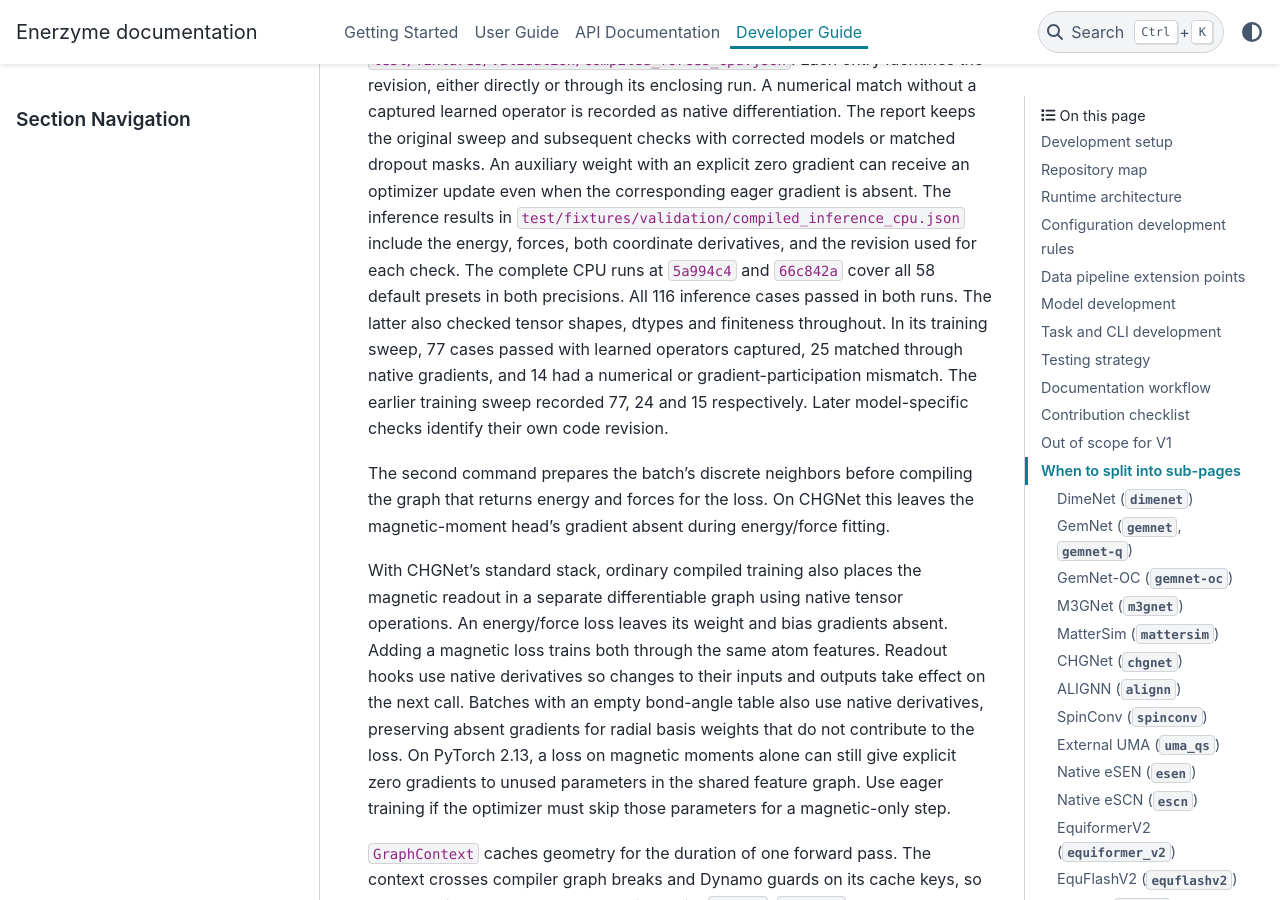
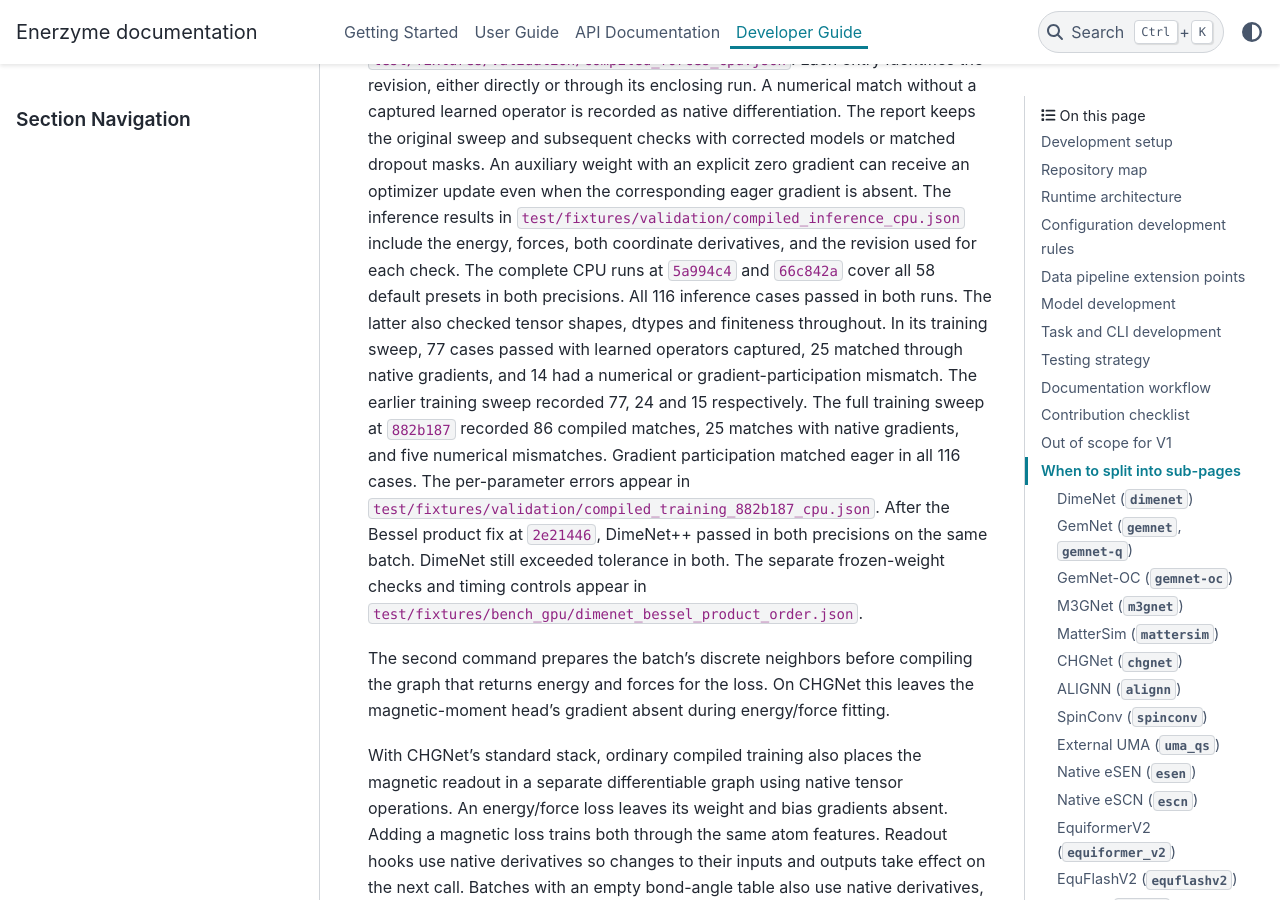
Before and after one commit to Benzoin96485/Enerzyme, a Sphinx documentation site: the page built from docs/developer_guide.rst, in a window 1280 px wide and 900 px high, scrolled down 8660 px. Built offline with Sphinx 7.4.7 and the PyData theme 0.15.4, drawn with Linux system fonts in a browser that asks for light colours.

Commit message:
Record all 116 ordinary CPU force-training comparisons at 882b187
Co-authored-by: Weiliang Luo <luowl7@mit.edu>

```diff
--- a/docs/developer_guide.rst
+++ b/docs/developer_guide.rst
@@ -324,7 +324,14 @@ runs. The latter also checked tensor shapes, dtypes and finiteness throughout.
 In its training sweep, 77 cases passed with learned operators captured, 25
 matched through native gradients, and 14 had a numerical or gradient-participation
 mismatch. The earlier training sweep recorded 77, 24 and 15 respectively.
-Later model-specific checks identify their own code revision.
+The full training sweep at :code:`882b187` recorded 86 compiled matches, 25
+matches with native gradients, and five numerical mismatches. Gradient
+participation matched eager in all 116 cases. The per-parameter errors appear
+in :code:`test/fixtures/validation/compiled_training_882b187_cpu.json`.
+After the Bessel product fix at :code:`2e21446`, DimeNet++ passed in both
+precisions on the same batch. DimeNet still exceeded tolerance in both.
+The separate frozen-weight checks and timing controls appear in
+:code:`test/fixtures/bench_gpu/dimenet_bessel_product_order.json`.
 
 The second command prepares the batch's discrete neighbors before compiling
 the graph that returns energy and forces for the loss. On CHGNet this leaves
```
Also changed, not shown: 2 other files.
